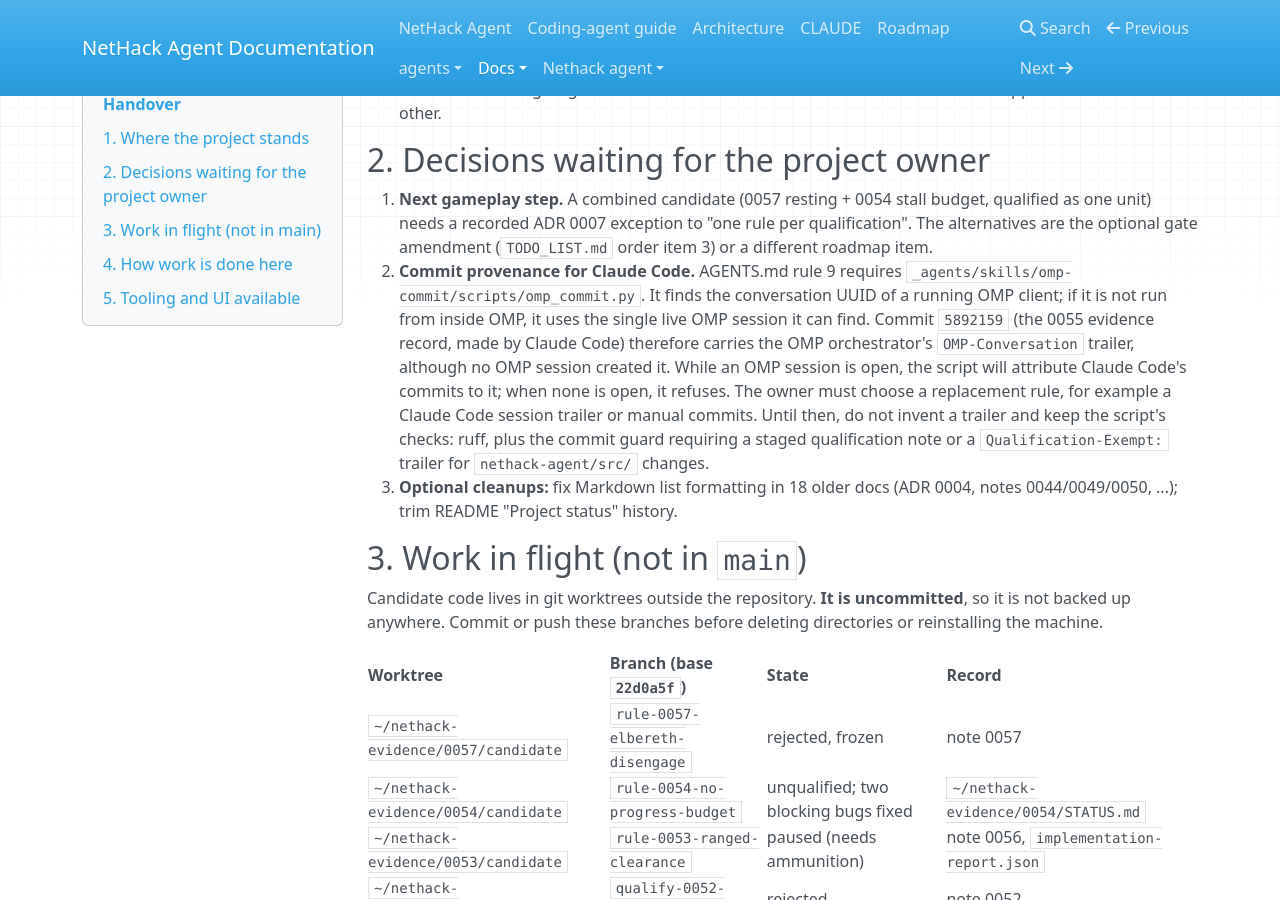
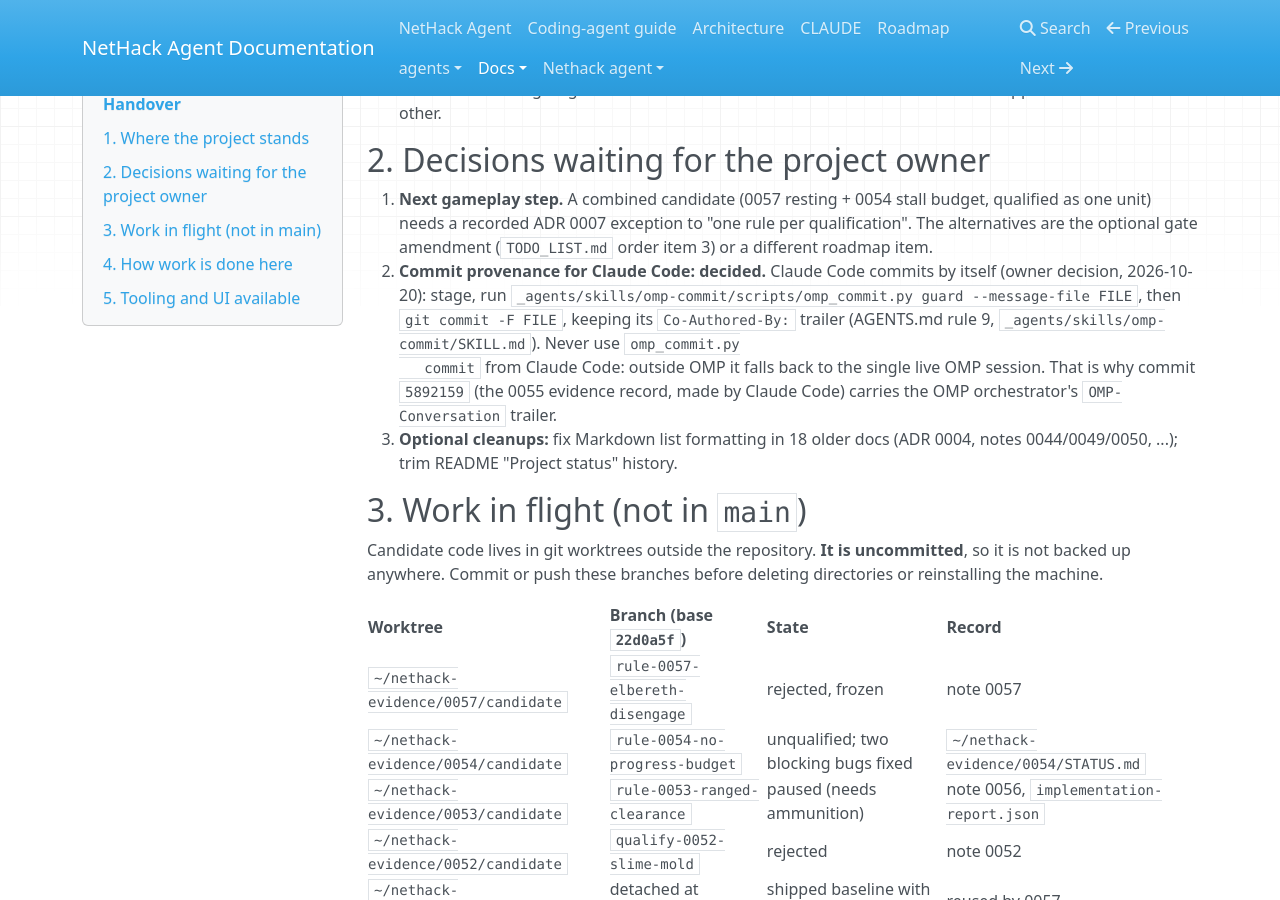
Before and after one commit to Stimim/workspace-agent-play-nethack, an MkDocs documentation site: the page built from docs/handover.md, in a window 1280 px wide and 900 px high, scrolled down 764 px. Built offline with MkDocs 1.6.1, drawn with Linux system fonts in a browser that asks for light colours; nearby versions of some CDN libraries.

Commit message:
Record the Claude Code commit decision in the handover
Decision 2 is settled: Claude Code commits directly after omp_commit.py
guard, and must not use omp_commit.py commit.

OMP-Conversation: 01a13085-7e76-77cf-8222-0761039d1224

```diff
--- a/docs/handover.md
+++ b/docs/handover.md
@@ -44,18 +44,14 @@
    budget, qualified as one unit) needs a recorded ADR 0007 exception to "one
    rule per qualification". The alternatives are the optional gate amendment
    (`TODO_LIST.md` order item 3) or a different roadmap item.
-2. **Commit provenance for Claude Code.** AGENTS.md rule 9 requires
-   `_agents/skills/omp-commit/scripts/omp_commit.py`. It finds the conversation
-   UUID of a running OMP client; if it is not run from inside OMP, it uses the
-   single live OMP session it can find. Commit `5892159` (the 0055 evidence
-   record, made by Claude Code) therefore carries the OMP orchestrator's
-   `OMP-Conversation` trailer, although no OMP session created it. While an
-   OMP session is open, the script will attribute Claude Code's commits to it;
-   when none is open, it refuses. The owner must choose a replacement rule,
-   for example a Claude Code session trailer or manual commits. Until then,
-   do not invent a trailer and keep the script's checks: ruff, plus the commit
-   guard requiring a staged qualification note or a `Qualification-Exempt:`
-   trailer for `nethack-agent/src/` changes.
+2. **Commit provenance for Claude Code: decided.** Claude Code commits by
+   itself (owner decision, 2026-10-20): stage, run
+   `_agents/skills/omp-commit/scripts/omp_commit.py guard --message-file FILE`,
+   then `git commit -F FILE`, keeping its `Co-Authored-By:` trailer (AGENTS.md
+   rule 9, `_agents/skills/omp-commit/SKILL.md`). Never use `omp_commit.py
+   commit` from Claude Code: outside OMP it falls back to the single live OMP
+   session. That is why commit `5892159` (the 0055 evidence record, made by
+   Claude Code) carries the OMP orchestrator's `OMP-Conversation` trailer.
 3. **Optional cleanups:** fix Markdown list formatting in 18 older docs (ADR
    0004, notes 0044/0049/0050, ...); trim README "Project status" history.
 
```
